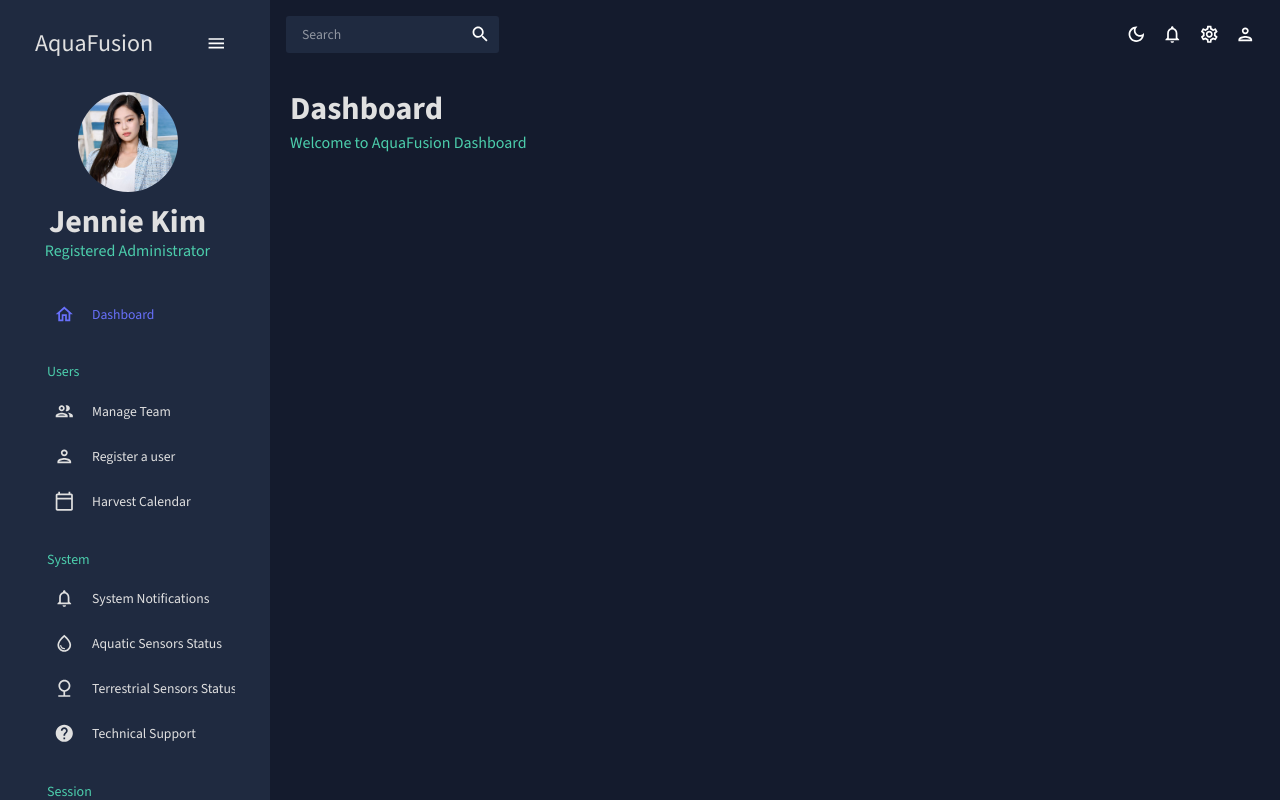
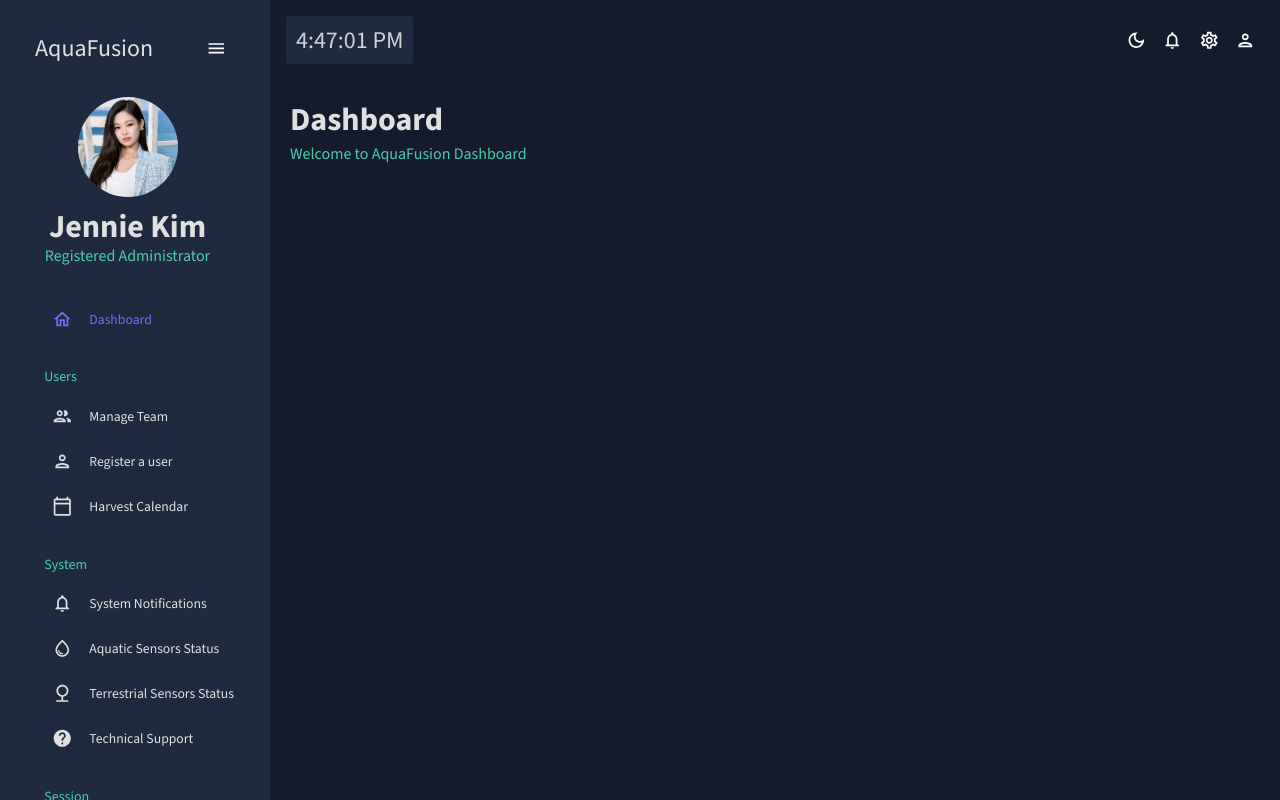
Before and after one commit to a-jai-esg/AquaFusion-UI, a React (Create React App) app: page / in a window 1280 px wide. Built offline with nearby package versions, Linux system fonts and the light colour scheme.

Commit message:
Added clock to the topbar

```diff
--- /dev/null
+++ b/src/components/Clock.jsx
@@ -0,0 +1,33 @@
+import { useState } from "react";
+import { Box, Typography, useTheme } from "@mui/material";
+import { tokens } from "../theme";
+
+const Clock = () => {
+  const theme = useTheme();
+  const colors = tokens(theme.palette.mode);
+
+  let time = new Date().toLocaleTimeString();
+  const [clockTime, setTime] = useState(time);
+
+  const updateTime = () => {
+    time = new Date().toLocaleTimeString();
+    setTime(time);
+  };
+
+  setInterval(updateTime);
+
+  return (
+    <Box
+      display="flex"
+      backgroundColor={colors.primary[400]}
+      borderRadius="3px"
+      padding="10px"
+    >
+      <Typography variant="h3" color={colors.primary[100]} fontWeight="400">
+        {clockTime}
+      </Typography>
+    </Box>
+  );
+};
+
+export default Clock;
--- a/src/scenes/global/Sidebar.jsx
+++ b/src/scenes/global/Sidebar.jsx
@@ -72,7 +72,7 @@ const Sidebar = () => {
             onClick={() => setIsCollapsed(!isCollapsed)}
             icon={isCollapsed ? <MenuOutlinedIcon /> : undefined}
             style={{
-              margin: "10px 0 20px 0",
+              margin: "15px 0 20px 0",
               color: colors.grey[100],
               listStyleType: "none",
             }}
@@ -125,7 +125,7 @@ const Sidebar = () => {
           </MenuItem>
 
           {/* Menu Items */}
-          <Box paddingLeft={isCollapsed ? undefined : "10%"}>
+          <Box paddingLeft={isCollapsed ? undefined : "9%"}>
             <Item
               title="Dashboard"
               to="/dashboard"
--- a/src/scenes/global/Topbar.jsx
+++ b/src/scenes/global/Topbar.jsx
@@ -1,5 +1,5 @@
 import { Box, IconButton, useTheme } from "@mui/material";
-import { useContext } from "react";
+import { useState, useEffect, useContext } from "react";
 import { ColorModeContext, tokens } from "../../theme";
 import InputBase from "@mui/material/InputBase";
 import LightModeOutlinedIcon from "@mui/icons-material/LightModeOutlined";
@@ -8,6 +8,7 @@ import NotificationsOutlinedIcon from "@mui/icons-material/NotificationsOutlined
 import SettingsOutlinedIcon from "@mui/icons-material/SettingsOutlined";
 import PersonOutlinedIcon from "@mui/icons-material/PersonOutlined";
 import SearchIcon from "@mui/icons-material/Search";
+import Clock from "../../components/Clock";
 
 const Topbar = () => {
   const theme = useTheme();
@@ -17,7 +18,8 @@ const Topbar = () => {
   return (
     <Box display="flex" justifyContent="space-between" p={2}>
       {/*search box*/}
-      <Box
+      {/*
+       <Box
         display="flex"
         backgroundColor={colors.primary[400]}
         borderRadius="3px"
@@ -27,7 +29,8 @@ const Topbar = () => {
           <SearchIcon />
         </IconButton>
       </Box>
-
+      */}
+      <Clock />
       {/*icons*/}
       <Box display="flex">
         <IconButton onClick={colorMode.toggleColorMode}>
```
